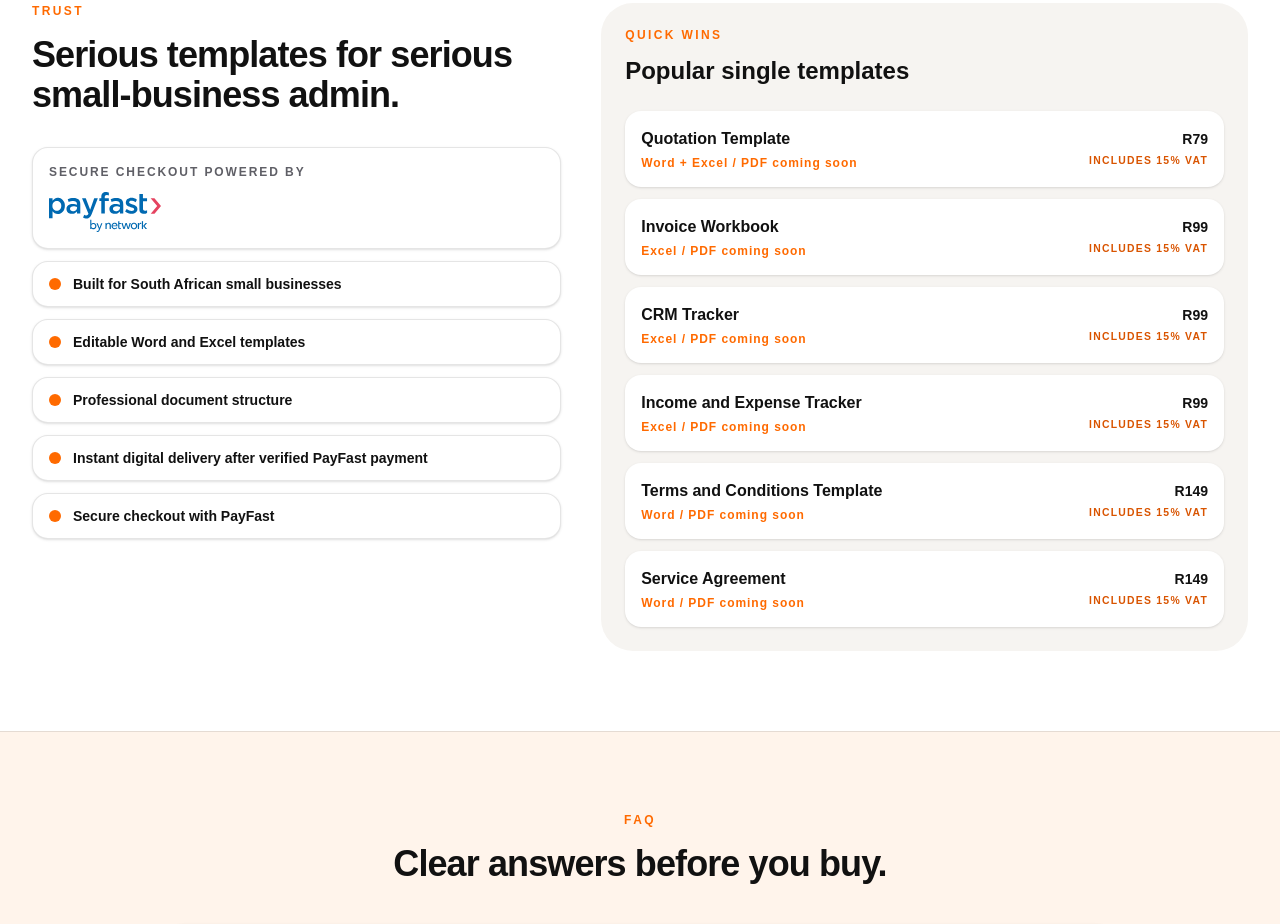
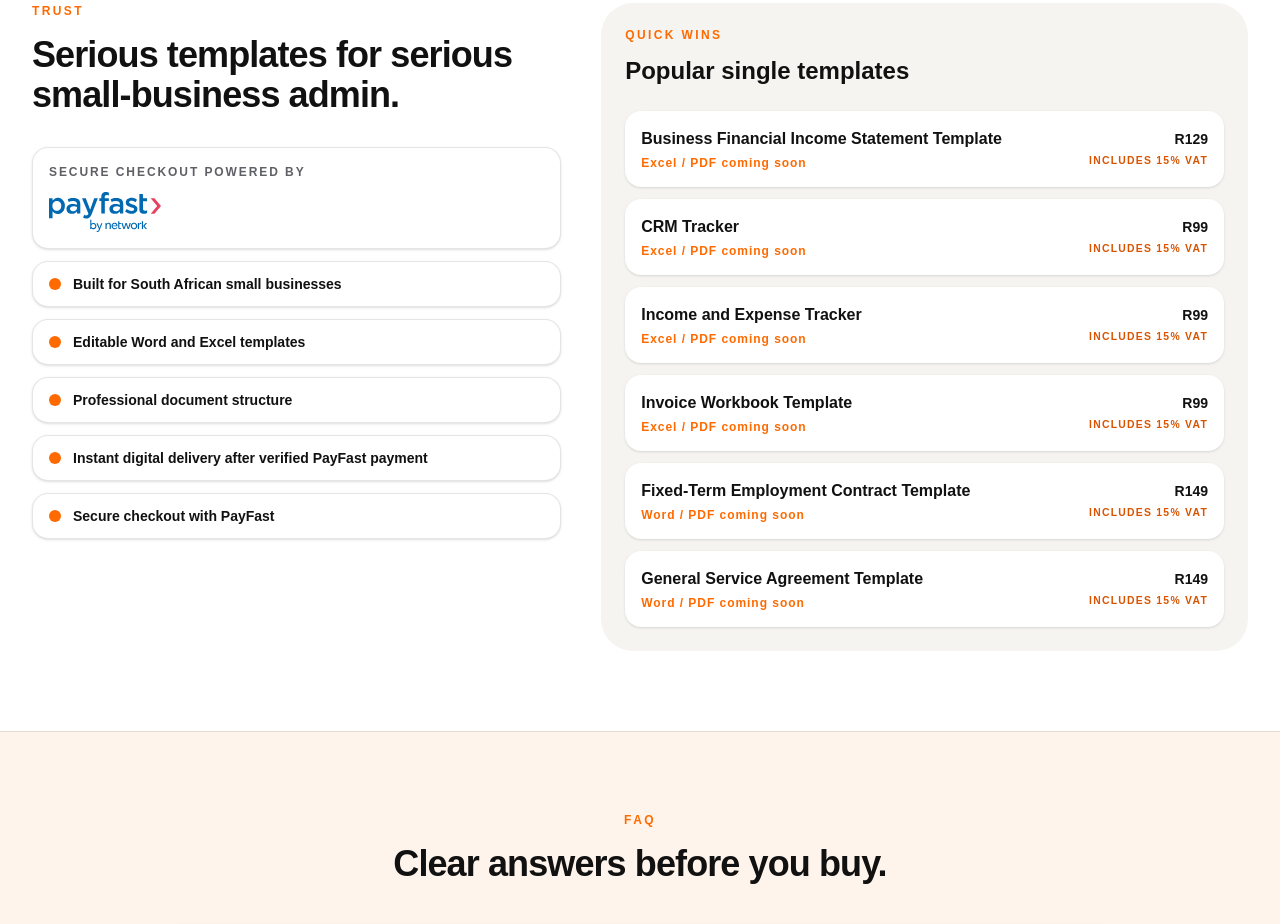
Before and after one commit to dokkitza-web/dokkit, a Next.js app: page / in a window 1280 px wide. Shown: the part 5280-6204 px from the top of the page. Built offline with nearby package versions, Linux system fonts and the light colour scheme; no server answers; the database is empty.

Commit message:
Update single document catalogue

```diff
--- a/src/app/recommended-add-ons/recommended-add-ons-page.tsx
+++ b/src/app/recommended-add-ons/recommended-add-ons-page.tsx
@@ -22,73 +22,73 @@ import {
 const PACKAGE_TIER_SUFFIXES = ["-starter", "-professional", "-complete"];
 
 const GENERAL_RECOMMENDATION_SLUGS = [
-  "quotation-template",
-  "invoice-workbook",
+  "master-quotation-template",
+  "invoice-workbook-template",
   "crm-tracker",
-  "income-expense-tracker",
-  "terms-conditions-template",
-  "service-agreement",
-  "client-onboarding-form",
-  "sign-off-form",
-  "monthly-dashboard",
+  "income-and-expense-tracker",
+  "terms-and-conditions-template",
+  "general-service-agreement-template",
+  "business-financial-income-statement-template",
+  "vat-compliant-invoice-template",
+  "vat-ready-purchase-order-template",
 ];
 
 const INDUSTRY_RECOMMENDATION_SLUGS: Record<string, string[]> = {
   "beauty-salons-and-spas": [
-    "appointment-tracker",
-    "consent-form",
-    "customer-feedback-form",
-    "cash-up-sheet",
-    "client-onboarding-form",
+    "crm-tracker",
+    "popia-privacy-policy-statement-template",
+    "vat-compliant-invoice-template",
+    "income-and-expense-tracker",
+    "business-financial-income-statement-template",
   ],
   "catering-and-baking": [
-    "quotation-template",
-    "delivery-note",
-    "cash-up-sheet",
-    "stock-tracker",
-    "supplier-tracker",
+    "master-quotation-template",
+    "vat-compliant-invoice-template",
+    "vat-ready-purchase-order-template",
+    "income-and-expense-tracker",
+    "business-financial-income-statement-template",
   ],
   "cleaning-services": [
-    "quotation-template",
-    "sign-off-form",
-    "service-agreement",
-    "job-card",
-    "customer-feedback-form",
+    "master-quotation-template",
+    "general-service-agreement-template",
+    "terms-and-conditions-template",
+    "vat-compliant-invoice-template",
+    "crm-tracker",
   ],
   "construction-subcontractors": [
-    "job-card",
-    "quotation-template",
-    "sign-off-form",
-    "supplier-tracker",
-    "terms-conditions-template",
+    "master-quotation-template",
+    "general-service-agreement-template",
+    "joint-venture-structure-agreement-template",
+    "vat-ready-purchase-order-template",
+    "vat-compliant-invoice-template",
   ],
   "freelancers-consultants": [
-    "project-tracker",
+    "general-service-agreement-template",
+    "non-disclosure-agreement-template",
     "crm-tracker",
-    "service-agreement",
-    "invoice-workbook",
-    "client-onboarding-form",
+    "invoice-workbook-template",
+    "master-quotation-template",
   ],
   "landscaping-garden-services": [
-    "quotation-template",
-    "job-card",
-    "sign-off-form",
-    "supplier-tracker",
-    "income-expense-tracker",
+    "master-quotation-template",
+    "general-service-agreement-template",
+    "vat-ready-purchase-order-template",
+    "income-and-expense-tracker",
+    "vat-compliant-invoice-template",
   ],
   "safety-security": [
-    "service-agreement",
-    "job-card",
-    "quotation-template",
-    "sign-off-form",
-    "terms-conditions-template",
+    "general-service-agreement-template",
+    "non-disclosure-agreement-template",
+    "terms-and-conditions-template",
+    "master-quotation-template",
+    "vat-compliant-invoice-template",
   ],
   "transport-delivery-services": [
-    "delivery-note",
-    "invoice-workbook",
-    "income-expense-tracker",
-    "supplier-tracker",
-    "customer-feedback-form",
+    "vat-ready-purchase-order-template",
+    "invoice-workbook-template",
+    "income-and-expense-tracker",
+    "crm-tracker",
+    "terms-and-conditions-template",
   ],
 };
 
--- a/src/data/catalogue.ts
+++ b/src/data/catalogue.ts
@@ -601,143 +601,105 @@ export function formatFileFormats(fileFormats: string[]) {
 
 export const singleDocuments: SingleDocument[] = [
   {
-    slug: "quotation-template",
-    name: "Quotation Template",
-    description: "Editable quote layout for service and product businesses.",
-    priceCents: 7900,
-    fileFormats: ["DOCX", "XLSX"],
-  },
-  {
-    slug: "invoice-workbook",
-    name: "Invoice Workbook",
-    description: "Simple invoice tracker with customer, item, tax, and payment fields.",
-    priceCents: 9900,
+    slug: "business-financial-income-statement-template",
+    name: "Business Financial Income Statement Template",
+    description:
+      "Editable Excel income statement workbook for recording revenue, cost of sales, expenses, and profit.",
+    priceCents: 12900,
     fileFormats: ["XLSX"],
   },
   {
     slug: "crm-tracker",
     name: "CRM Tracker",
-    description: "Track leads, customers, follow-ups, status, and next actions.",
+    description: "Excel tracker for leads, customers, follow-ups, status, and next actions.",
     priceCents: 9900,
     fileFormats: ["XLSX"],
   },
   {
-    slug: "income-expense-tracker",
+    slug: "income-and-expense-tracker",
     name: "Income and Expense Tracker",
     description: "Monthly workbook for small-business income, expenses, and totals.",
     priceCents: 9900,
     fileFormats: ["XLSX"],
   },
   {
-    slug: "terms-conditions-template",
-    name: "Terms and Conditions Template",
-    description: "Plain-language editable starting point for business terms.",
+    slug: "invoice-workbook-template",
+    name: "Invoice Workbook Template",
+    description:
+      "Excel invoice workbook for customer details, invoice items, payment status, and VAT-ready totals.",
+    priceCents: 9900,
+    fileFormats: ["XLSX"],
+  },
+  {
+    slug: "fixed-term-employment-contract-template",
+    name: "Fixed-Term Employment Contract Template",
+    description:
+      "Editable Word template for fixed-term staff appointments, duties, pay details, dates, and signatures.",
     priceCents: 14900,
     fileFormats: ["DOCX"],
   },
   {
-    slug: "service-agreement",
-    name: "Service Agreement",
-    description: "Editable agreement for scope, fees, timelines, and responsibilities.",
+    slug: "general-service-agreement-template",
+    name: "General Service Agreement Template",
+    description:
+      "Editable Word agreement for service scope, fees, timelines, responsibilities, and client approvals.",
     priceCents: 14900,
     fileFormats: ["DOCX"],
   },
   {
-    slug: "client-onboarding-form",
-    name: "Client Onboarding Form",
-    description: "Capture customer details, needs, preferences, and approvals.",
-    priceCents: 6900,
+    slug: "joint-venture-structure-agreement-template",
+    name: "Joint Venture Structure Agreement Template",
+    description:
+      "Editable Word starting point for recording joint venture structure, roles, contributions, and signatures.",
+    priceCents: 14900,
     fileFormats: ["DOCX"],
   },
   {
-    slug: "sign-off-form",
-    name: "Sign-off Form",
-    description: "Confirm completion, acceptance, and customer comments.",
-    priceCents: 4900,
-    fileFormats: ["DOCX"],
-  },
-  {
-    slug: "stock-tracker",
-    name: "Stock Tracker",
-    description: "Track stock received, sold, returned, and on hand.",
-    priceCents: 9900,
-    fileFormats: ["XLSX"],
-  },
-  {
-    slug: "appointment-tracker",
-    name: "Appointment Tracker",
-    description: "Manage bookings, customer details, service type, and status.",
-    priceCents: 7900,
-    fileFormats: ["XLSX"],
-  },
-  {
-    slug: "admin-checklist",
-    name: "Admin Checklist",
-    description: "Weekly and monthly admin checklist for small business owners.",
-    priceCents: 4900,
-    fileFormats: ["DOCX"],
-  },
-  {
-    slug: "delivery-note",
-    name: "Delivery Note",
-    description: "Record items delivered, receiving person, date, and signature.",
-    priceCents: 4900,
-    fileFormats: ["DOCX"],
-  },
-  {
-    slug: "job-card",
-    name: "Job Card",
-    description: "Capture job details, materials, labour, notes, and status.",
+    slug: "master-quotation-template",
+    name: "Master Quotation Template",
+    description:
+      "Editable Word quotation template for pricing, scope, validity, acceptance, and customer details.",
     priceCents: 7900,
     fileFormats: ["DOCX"],
   },
   {
-    slug: "supplier-tracker",
-    name: "Supplier Tracker",
-    description: "Track supplier contact details, terms, orders, and performance.",
-    priceCents: 7900,
-    fileFormats: ["XLSX"],
-  },
-  {
-    slug: "cash-up-sheet",
-    name: "Cash-up Sheet",
-    description: "Daily sales, cash, card, EFT, and variance tracking workbook.",
-    priceCents: 7900,
-    fileFormats: ["XLSX"],
-  },
-  {
-    slug: "project-tracker",
-    name: "Project Tracker",
-    description: "Track project tasks, owners, deadlines, status, and notes.",
-    priceCents: 9900,
-    fileFormats: ["XLSX"],
-  },
-  {
-    slug: "returns-form",
-    name: "Refund and Returns Form",
-    description: "Capture return reasons, refund decisions, and customer details.",
-    priceCents: 6900,
+    slug: "non-disclosure-agreement-template",
+    name: "Non-Disclosure Agreement Template",
+    description:
+      "Editable Word non-disclosure agreement template for confidential business information and signatures.",
+    priceCents: 14900,
     fileFormats: ["DOCX"],
   },
   {
-    slug: "consent-form",
-    name: "Consent Form",
-    description: "Editable customer consent form for services that need approval.",
-    priceCents: 6900,
+    slug: "popia-privacy-policy-statement-template",
+    name: "POPIA Privacy Policy Statement Template",
+    description:
+      "Editable Word privacy policy statement template for customer, staff, supplier, and business contact information.",
+    priceCents: 14900,
     fileFormats: ["DOCX"],
   },
   {
-    slug: "monthly-dashboard",
-    name: "Monthly Business Dashboard",
-    description: "Workbook for sales, expenses, customers, tasks, and monthly notes.",
-    priceCents: 12900,
-    fileFormats: ["XLSX"],
+    slug: "terms-and-conditions-template",
+    name: "Terms and Conditions Template",
+    description:
+      "Editable Word terms and conditions template for quotes, services, payment terms, delivery, cancellations, and general admin.",
+    priceCents: 14900,
+    fileFormats: ["DOCX"],
   },
   {
-    slug: "customer-feedback-form",
-    name: "Customer Feedback Form",
-    description: "Collect ratings, comments, referrals, and improvement notes.",
-    priceCents: 4900,
+    slug: "vat-compliant-invoice-template",
+    name: "VAT-Compliant Invoice Template",
+    description:
+      "Editable Word invoice template with VAT-friendly fields for supplier, customer, line items, totals, and payment details.",
+    priceCents: 7900,
+    fileFormats: ["DOCX"],
+  },
+  {
+    slug: "vat-ready-purchase-order-template",
+    name: "VAT-Ready Purchase Order Template",
+    description:
+      "Editable Word purchase order template for supplier details, items, quantities, VAT-ready totals, and approval.",
+    priceCents: 7900,
     fileFormats: ["DOCX"],
   },
 ];
```
